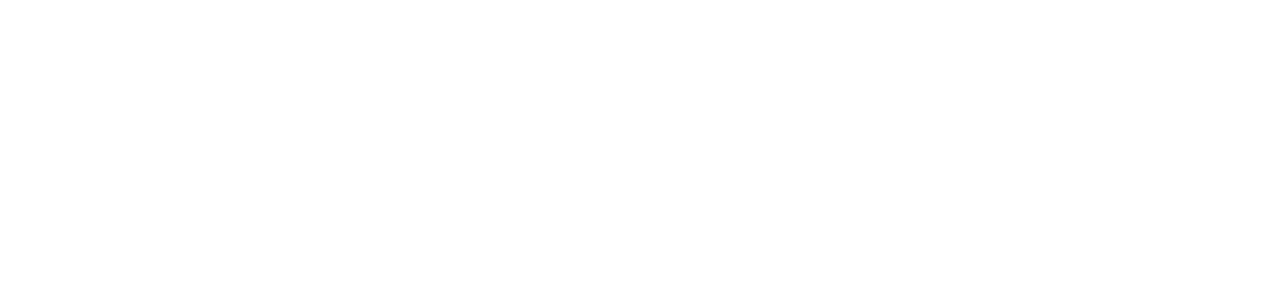
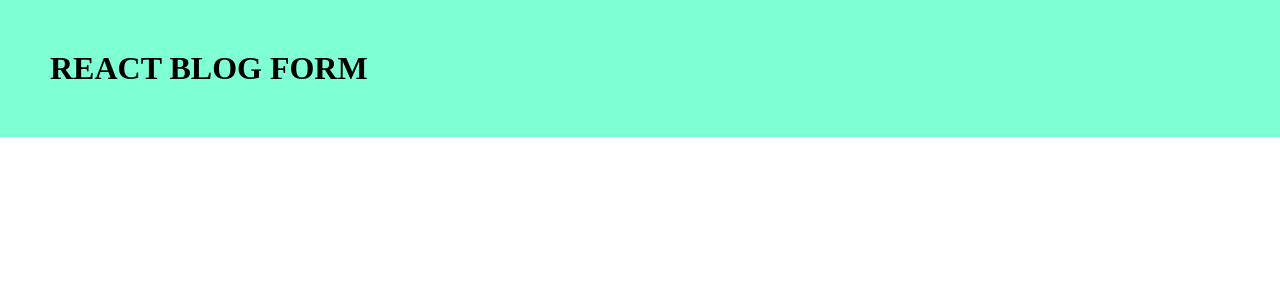
Before and after one commit to GemelliAngelo/react-form, a React (Vite) app: page / in a window 1280 px wide. Shown: the top 300 px of the page. Built offline with nearby package versions, Linux system fonts and the light colour scheme.

Commit message:
add header + style

```diff
--- a/src/App.jsx
+++ b/src/App.jsx
@@ -1,7 +1,13 @@
 import { useState } from "react";
 
 function App() {
-  return <></>;
+  return (
+    <>
+      <header>
+        <h1>REACT BLOG FORM</h1>
+      </header>
+    </>
+  );
 }
 
 export default App;
--- a/src/assets/css/index.css
+++ b/src/assets/css/index.css
@@ -0,0 +1,10 @@
+* {
+  box-sizing: border-box;
+  margin: 0;
+  padding: 0;
+}
+
+header {
+  background-color: aquamarine;
+  padding: 50px;
+}
```
